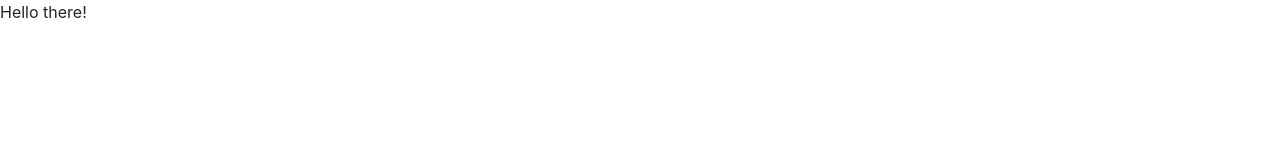
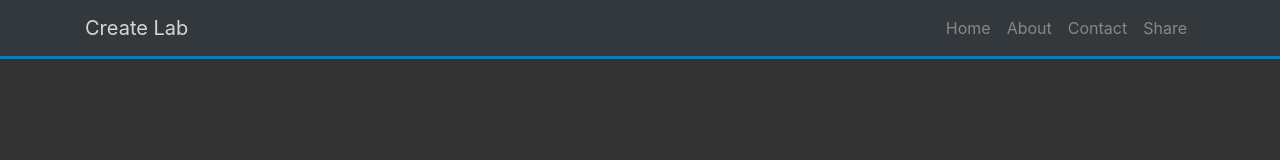
Before and after one commit to Natasha1113/CreateLab, a website: page index.html in a window 1280 px wide. Drawn offline with nearby package versions, Linux system fonts and the light colour scheme.

Commit message:
Fourth commit

```diff
--- a/css/style.css
+++ b/css/style.css
@@ -0,0 +1,9 @@
+body {
+    background: #333;
+    color: #fff;
+}
+
+.navbar {
+    border-bottom: #008ed6 3px solid;
+    opacity: 0.8
+}
--- a/index.html
+++ b/index.html
@@ -21,7 +21,33 @@
   </head>
 
   <body>
-    Hello there!
+    <nav class="navbar navbar-expand-sm bg-dark navbar-dark fixed-top">
+      <div class="container">
+        <a href="index.html" class="navbar-brand">Create Lab</a>
+        <button
+          class="navbar-toggler"
+          data-toggle="collapse"
+          data-target="#navbarCollpse">
+          <span class="navbar-toggle-icon"></span>
+        </button>
+        <div class="collapse navbar-collapse id="navbarCollapse">
+    <ul class="navbar-nav ml-auto">
+     <li class="nav-item">
+       <a href="#home" class="nav-link">Home</a>
+     </li>
+     <li class="nav-item">
+      <a href="#about-head-section" class="nav-link">About</a>
+    </li>
+    <li class="nav-item">
+      <a href="#contact-head-section" class="nav-link">Contact</a>
+    </li>
+    <li class="nav-item">
+      <a href="#share-head-section" class="nav-link">Share</a>
+    </li>
+    </ul>
+    </div>
+      </div>
+    </nav>
 
     <script
       src="http://code.jquery.com/jquery-3.3.1.min.js"
```
Also changed, not shown: package.json (added, +25 -0 lines), 2 other files.
